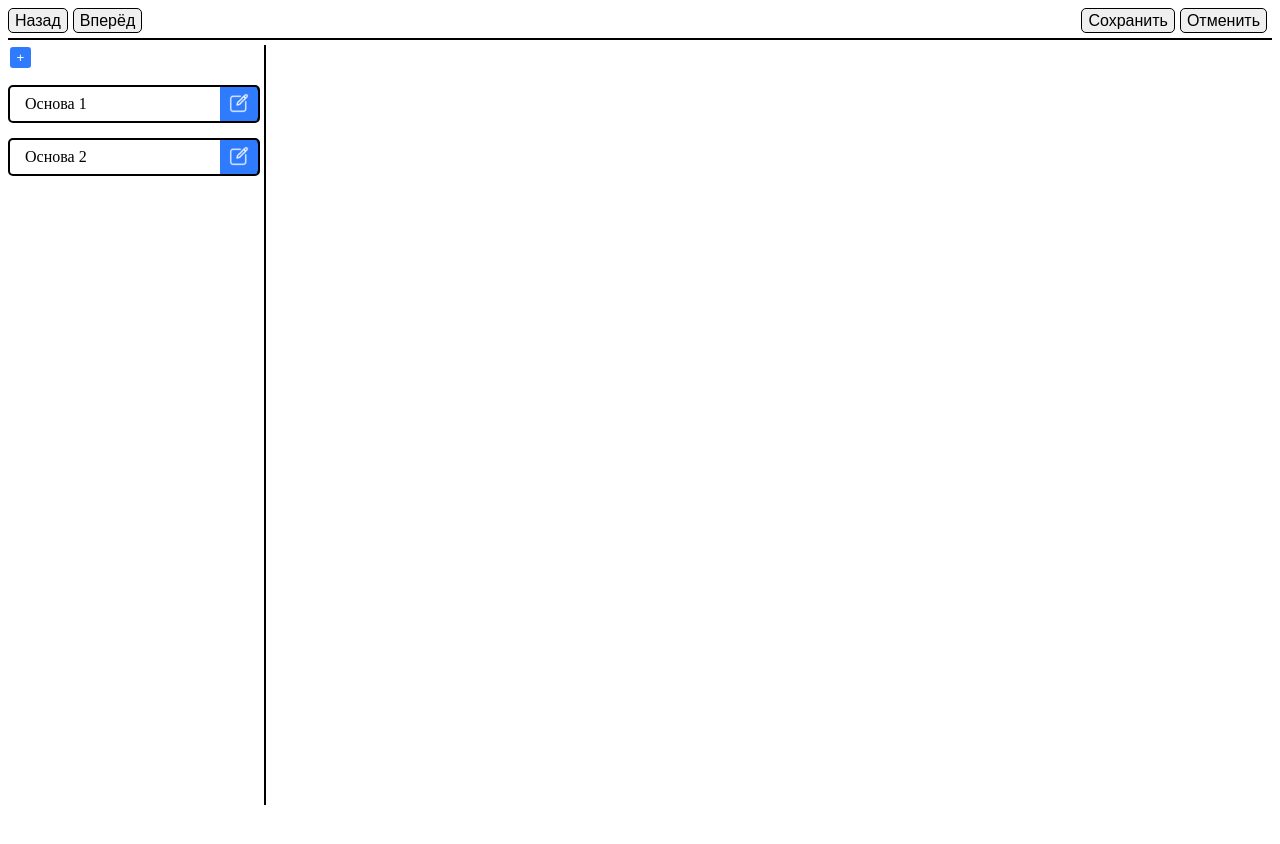
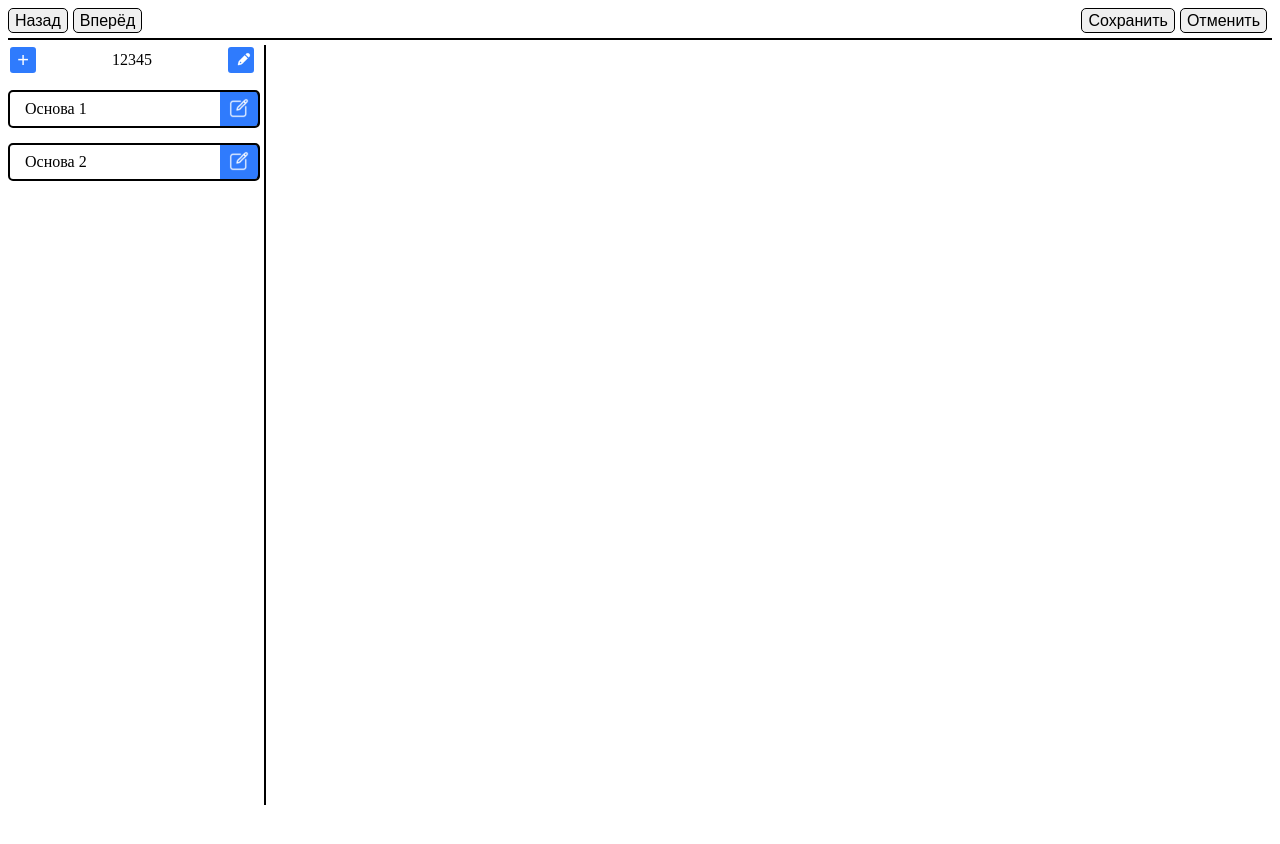
Before and after one commit to Chydok/catalogEditor, a React (Create React App) app: page / in a window 1280 px wide. Shown: the top 844 px of the page. Built offline with nearby package versions, Linux system fonts and the light colour scheme.

Commit message:
Add blockLine store. Add edit block line button.

```diff
--- a/src/App.css
+++ b/src/App.css
@@ -4,14 +4,13 @@
 
 .addBlockButton {
     border: 2px solid #fff;
-    width: 25px;
-    height: 25px;
+    width: 30px;
+    height: 30px;
     text-align: center;
-    justify-self: right;
-    align-self: flex-end;
     background-color: #2F7BFDFF;
     color: #fff;
     border-radius: 5px;
+    font-size: 20px;
 }
 
 .boardList {
@@ -75,7 +74,31 @@
     cursor: pointer;
 }
 
+.boardLineHeader {
+    display: flex;
+    justify-content: space-between;
+    align-items: center;
+}
+
+.editBlockButton {
+    border: 2px solid #fff;
+    width: 30px;
+    height: 30px;
+    text-align: center;
+    justify-self: right;
+    align-self: flex-end;
+    background-color: #2F7BFDFF;
+    color: #fff;
+    border-radius: 5px;
+    margin-right: 8px;
+}
+
 .editIcon {
+    height: 20px;
+    width: 20px;
+}
+
+.pencilIcon {
     height: 20px;
     width: 20px;
 }
--- a/src/App.tsx
+++ b/src/App.tsx
@@ -7,9 +7,11 @@ import boardStore, {IBoard} from "./stores/boardListStore";
 import MainMenu from "./components/MainMenu";
 
 import './App.css';
+import boardLineStore from "./stores/boardLineStore";
 
 blockListStore.removeAllBlock();
 boardStore.removeAllBoards();
+boardLineStore.removeAllLines();
 
 blockListStore.addBlock({name: 'Основа 1', boardId: 1, logic: false});
 blockListStore.addBlock({name: 'Основа 2', boardId: 1, logic: false});
--- a/src/components/Board.tsx
+++ b/src/components/Board.tsx
@@ -51,8 +51,10 @@ const Board: FC<IBoardComponent> = (props: IBoardComponent) => {
         onDragOver={(e) => dragOverHandler(e)}
         className="dropBox"/>
 
+    const pencilIcon = require("../icons/pencil.png");
     return (
         <div key={props.id} className={classBoardName}>
+            <div className="boardLineHeader">
                 <button
                     className="addBlockButton"
                     onClick={() => {
@@ -65,6 +67,14 @@ const Board: FC<IBoardComponent> = (props: IBoardComponent) => {
                     }}
                 >+
                 </button>
+                <div>12345</div>
+                <button className="editBlockButton"
+                        onClick={() => {
+                            console.log(props.boardLine);
+                        }}>
+                    <img src={pencilIcon} className="pencilIcon" alt={"edit"}/>
+                </button>
+            </div>
             {props.blockIdList.map((blockId, key) => {
                 const block: IBlock | undefined = blockList.find(element => element.id === blockId);
                 return (typeof block !== "undefined" && block.del !== true ?
--- /dev/null
+++ b/src/stores/boardLineStore.ts
@@ -0,0 +1,35 @@
+import {makeAutoObservable} from 'mobx';
+
+export interface IBlockStructure {
+    nameEn: string;
+    nameRu: string;
+    type: string;
+}
+
+export interface IBoardLine {
+    id: number;
+    name: string;
+    boardStructure: Array<IBlockStructure>;
+    lastLine?: boolean;
+    logicLine?: boolean;
+}
+
+class boardLineStore {
+    boardLineList: Array<IBoardLine> = [];
+
+    constructor() {
+        makeAutoObservable(this);
+    }
+
+    addBlockLine = (boardLine: IBoardLine) => {
+        boardLine.lastLine = boardLine.lastLine ? boardLine.lastLine : false;
+        boardLine.logicLine = boardLine.logicLine ? boardLine.logicLine : false;
+        this.boardLineList.push(boardLine);
+    }
+
+    removeAllLines = () => {
+        this.boardLineList = [];
+    }
+}
+
+export default new boardLineStore();
```
Also changed, not shown: src/icons/pencil.png (added). Lines whose indentation alone changed are shown as unchanged.
